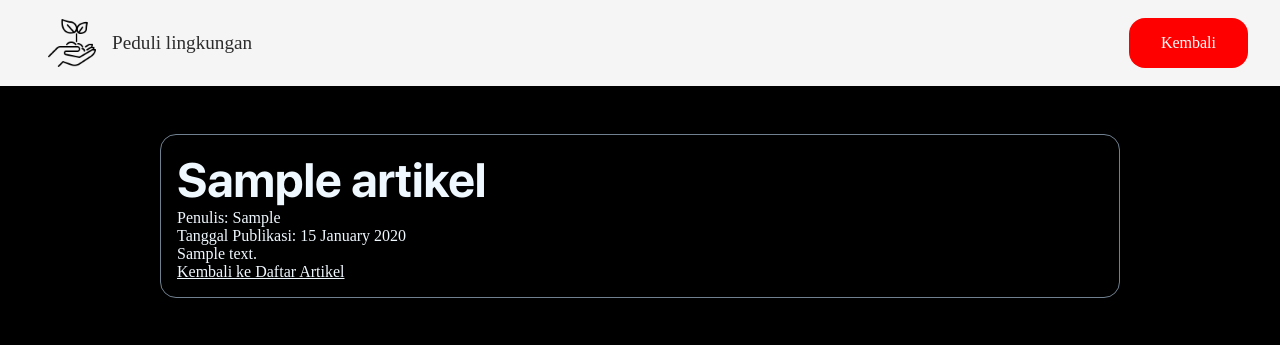
After one commit to MuhammadDafaAlvin/artikel-lingkungan, a PHP site: page /detail_artikel.php in a window 1280 px wide. The commit adds this page. Shown: the top 345 px of the page. Run offline with PHP 8.4, Linux system fonts and the light colour scheme; tables that the repository leaves empty or names only in its code hold one stand-in row (values such as "Sample post").

Commit message:
feat: add page for detail article

```diff
--- a/artikel.php
+++ b/artikel.php
@@ -44,7 +44,7 @@ if ($conn->connect_error) {
       <div id="container-artikel" class="container-artikel">
 
         <?php
-        $sql = "SELECT judul, penulis, deskripsi_sampul, isi_deskripsi FROM Artikel";
+        $sql = "SELECT id, judul, penulis, deskripsi_sampul, isi_deskripsi FROM Artikel";
         $result = $conn->query($sql);
         if ($result->num_rows > 0) {
           while ($row = $result->fetch_assoc()) { ?>
@@ -53,7 +53,7 @@ if ($conn->connect_error) {
               <p>Penulis: <?= $row['penulis']; ?></p>
               <p><?= $row['deskripsi_sampul']; ?>
               </p>
-              <a info="selengkapnya" href="#">Selengkapnya</a>
+              <a info="selengkapnya" href="detail_artikel.php?id=<?= $row['id']; ?>">Selengkapnya</a>
             </div>
         <?php }
         } else {
--- /dev/null
+++ b/detail_artikel.css
@@ -0,0 +1,81 @@
+html {
+  scroll-behavior: smooth;
+}
+
+@font-face {
+  font-family: sf-bold;
+  src: url("assets/font/SFPRODISPLAYBOLD.OTF.otf");
+}
+@font-face {
+  font-family: sf-regular;
+  src: url("assets/font/SFPRODISPLAYREGULAR.OTF.otf");
+}
+
+* {
+  margin: 0;
+  padding: 0;
+  box-sizing: border-box;
+  color: aliceblue;
+}
+
+body {
+  background-color: #000;
+}
+
+nav {
+  background-color: whitesmoke;
+  display: flex;
+  align-items: center;
+  justify-content: space-between;
+
+  a[info="beranda"] {
+    text-decoration: none;
+    margin: 0rem 2rem;
+    padding: 1rem 2rem;
+    background-color: red;
+    color: white;
+    border-radius: 1rem;
+    transition: 0.2s ease;
+  }
+
+  .logo {
+    display: flex;
+    align-items: center;
+    margin: 1.2rem 3rem;
+    gap: 1rem;
+    transition: 0.2s ease;
+
+    img {
+      width: 3rem;
+    }
+
+    a {
+      text-decoration: none;
+      color: rgb(44, 44, 45);
+      font-size: 1.2rem;
+    }
+  }
+}
+
+/* Hover Navbar */
+
+nav .logo:hover {
+  color: rgb(32, 147, 248);
+}
+
+a[info="beranda"]:hover {
+  background-color: rgb(167, 2, 2);
+}
+
+.artikel-container {
+  width: 75%;
+  border: 1px solid slategray;
+  border-radius: 1rem;
+  padding: 1rem;
+  margin: 3rem auto;
+
+  h1 {
+    font-size: 3rem;
+    font-family: sf-bold;
+  }
+}
--- /dev/null
+++ b/detail_artikel.php
@@ -0,0 +1,77 @@
+<?php
+$host = "localhost";
+$username = "root";
+$password = "";
+$database = "artikellingkungan";
+
+$conn = new mysqli($host, $username, $password, $database);
+
+if ($conn->connect_error) {
+    die("Koneksi gagal: " . $conn->connect_error);
+}
+
+// Mengambil ID artikel dari URL
+$id = isset($_GET['id']) ? $_GET['id'] : null;
+
+// Mengambil detail artikel
+$sql = "SELECT id, judul, penulis, isi_deskripsi, tanggal_publikasi FROM Artikel";
+$stmt = $conn->prepare($sql);
+$stmt->execute();
+$result = $stmt->get_result();
+
+if ($result->num_rows === 0) {
+    header("Location: artikel.php");
+    exit();
+}
+
+$artikel = $result->fetch_assoc();
+?>
+
+<!DOCTYPE html>
+<html lang="en">
+
+<head>
+    <meta charset="UTF-8">
+    <meta name="viewport" content="width=device-width, initial-scale=1.0">
+    <title><?= htmlspecialchars($artikel['judul']); ?></title>
+    <link rel="stylesheet" href="detail_artikel.css">
+</head>
+
+<body>
+    <header>
+        <nav>
+            <div class="logo">
+                <img src="img/holding-hand.png" alt="menanam" />
+                <a href="#">Peduli lingkungan</a>
+            </div>
+            <a info="beranda" href="artikel.php">Kembali</a>
+        </nav>
+    </header>
+
+    <div class="artikel-container">
+        <article>
+            <div class="artikel-header">
+                <h1><?= htmlspecialchars($artikel['judul']); ?></h1>
+                <div class="artikel-meta">
+                    <p>Penulis: <?= htmlspecialchars($artikel['penulis']); ?></p>
+                    <?php if (isset($artikel['tanggal_publikasi'])): ?>
+                        <p>Tanggal Publikasi: <?= date('d F Y', strtotime($artikel['tanggal_publikasi'])); ?></p>
+                    <?php endif; ?>
+                </div>
+            </div>
+
+            <div class="artikel-content">
+                <?= nl2br(htmlspecialchars($artikel['isi_deskripsi'])); ?>
+            </div>
+        </article>
+
+        <a href="artikel.php" class="kembali-link">Kembali ke Daftar Artikel</a>
+    </div>
+
+    <?php
+    $stmt->close();
+    $conn->close();
+    ?>
+</body>
+
+</html>
```
Also changed, not shown: artikel.css (+10 -7 lines).
